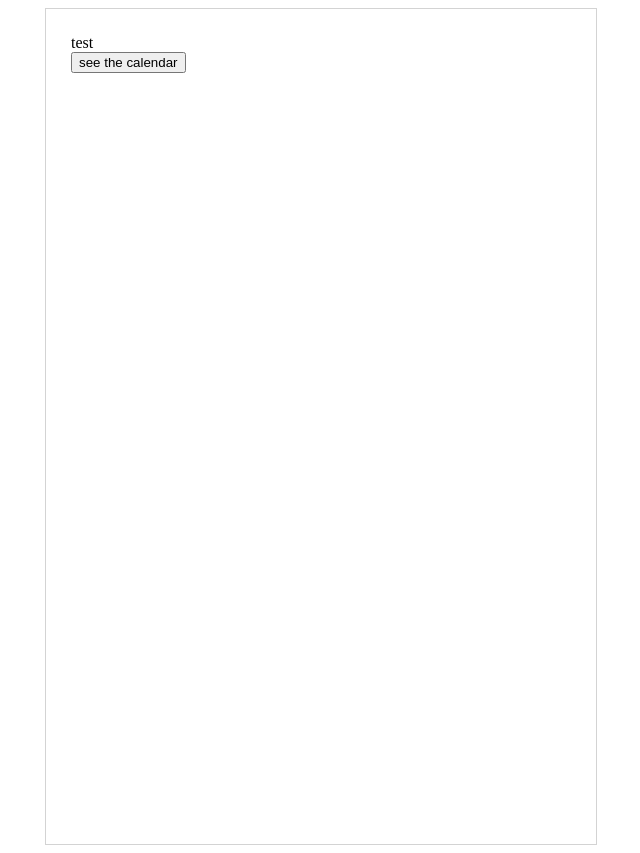
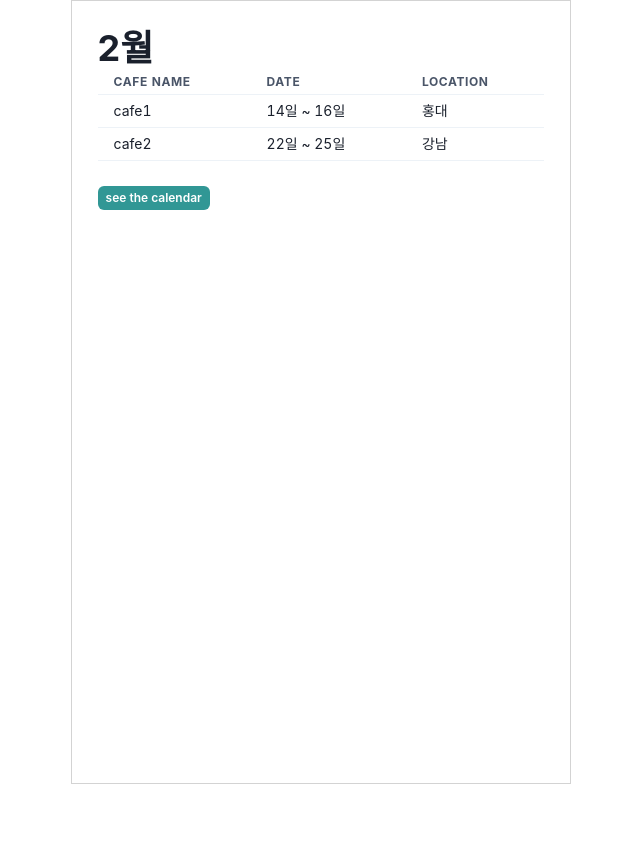
Before and after one commit to YeSeul-0w0/imh-fe, a React (Create React App) app: page / in a window 1280 px wide. Shown: the whole page, without its empty margins (319-959 px from the left). After the commit the page ends 800 px from the top, so only its background shows below. Built offline with nearby package versions, Linux system fonts and the light colour scheme.

Commit message:
style: update style

```diff
--- a/src/App.js
+++ b/src/App.js
@@ -1,7 +1,12 @@
 import Router from "./component/Router";
+import { ChakraProvider } from "@chakra-ui/react";
 
 function App() {
-  return <Router />;
+  return (
+    <ChakraProvider>
+      <Router />
+    </ChakraProvider>
+  );
 }
 
 export default App;
--- a/src/component/Main/MainScreen.js
+++ b/src/component/Main/MainScreen.js
@@ -1,21 +1,59 @@
 import { useNavigate } from "react-router-dom";
+import { Heading } from "@chakra-ui/react";
+import {
+  Table,
+  Thead,
+  Tbody,
+  Tr,
+  Th,
+  Td,
+  TableContainer,
+} from "@chakra-ui/react";
+import { Button } from "@chakra-ui/react";
+import React from "react";
+import dummy from "../../static/cafe_list.json"; // 더미 데이터
 function MainScreen() {
   const navigate = useNavigate();
   const goCalendar = () => {
     navigate("/calendar");
   };
+  const today = new Date();
+
   return (
     <div>
-      test
+      <Heading as="h2" size="xl">
+        {today.getMonth() + 1}월
+      </Heading>
+      <TableContainer>
+        <Table size="sm">
+          <Thead>
+            <Tr>
+              <Th>Cafe Name</Th>
+              <Th>Date</Th>
+              <Th>Location</Th>
+            </Tr>
+          </Thead>
+          <Tbody>
+            {dummy.cafes.map((cafe) => (
+              <Tr key={cafe.key}>
+                <Td>{cafe.name}</Td>
+                <Td>{cafe.date}</Td>
+                <Td>{cafe.location}</Td>
+              </Tr>
+            ))}
+          </Tbody>
+        </Table>
+      </TableContainer>
       <br />
-      <button
+      <Button
+        colorScheme="teal"
+        size="xs"
         onClick={() => {
           goCalendar();
         }}
       >
-        {" "}
         see the calendar
-      </button>
+      </Button>
     </div>
   );
 }
--- a/src/static/cafe_list.json
+++ b/src/static/cafe_list.json
@@ -0,0 +1,16 @@
+{
+  "cafes": [
+    {
+      "key": 1,
+      "name": "cafe1",
+      "date": "14일 ~ 16일",
+      "location": "홍대"
+    },
+    {
+      "key": 2,
+      "name": "cafe2",
+      "date": "22일 ~ 25일",
+      "location": "강남"
+    }
+  ]
+}
```
